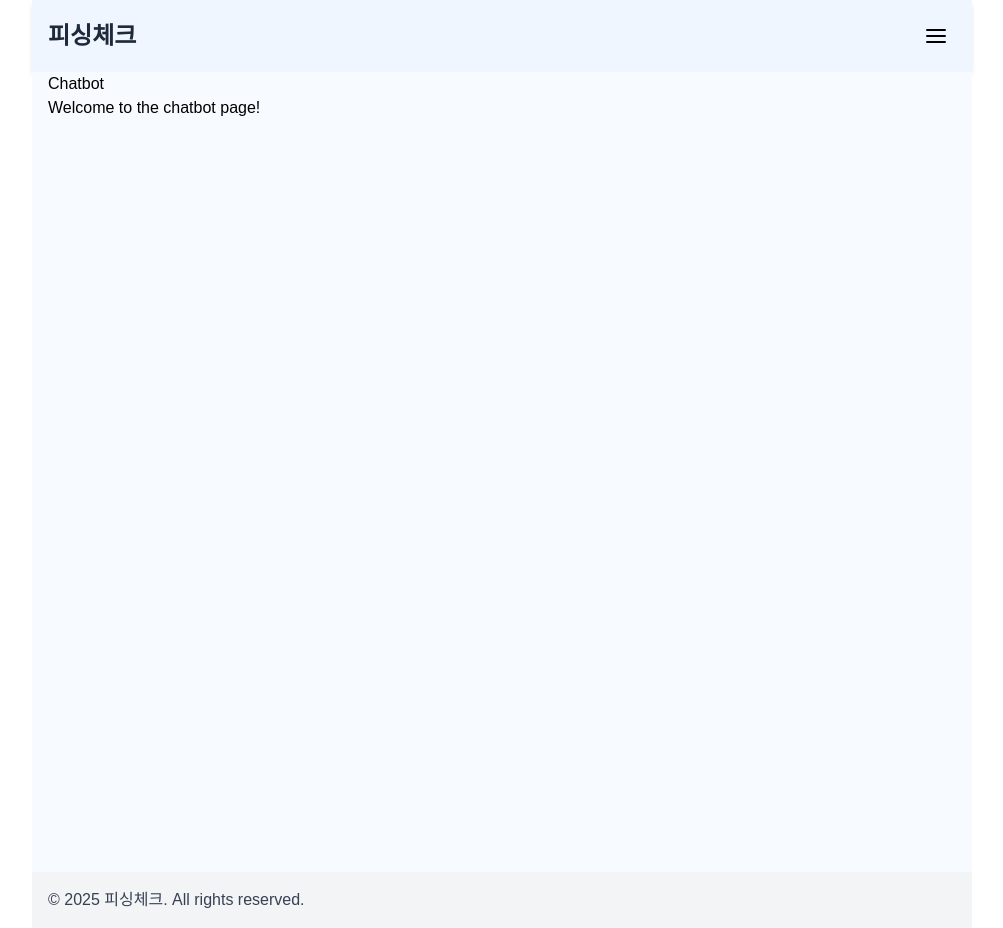
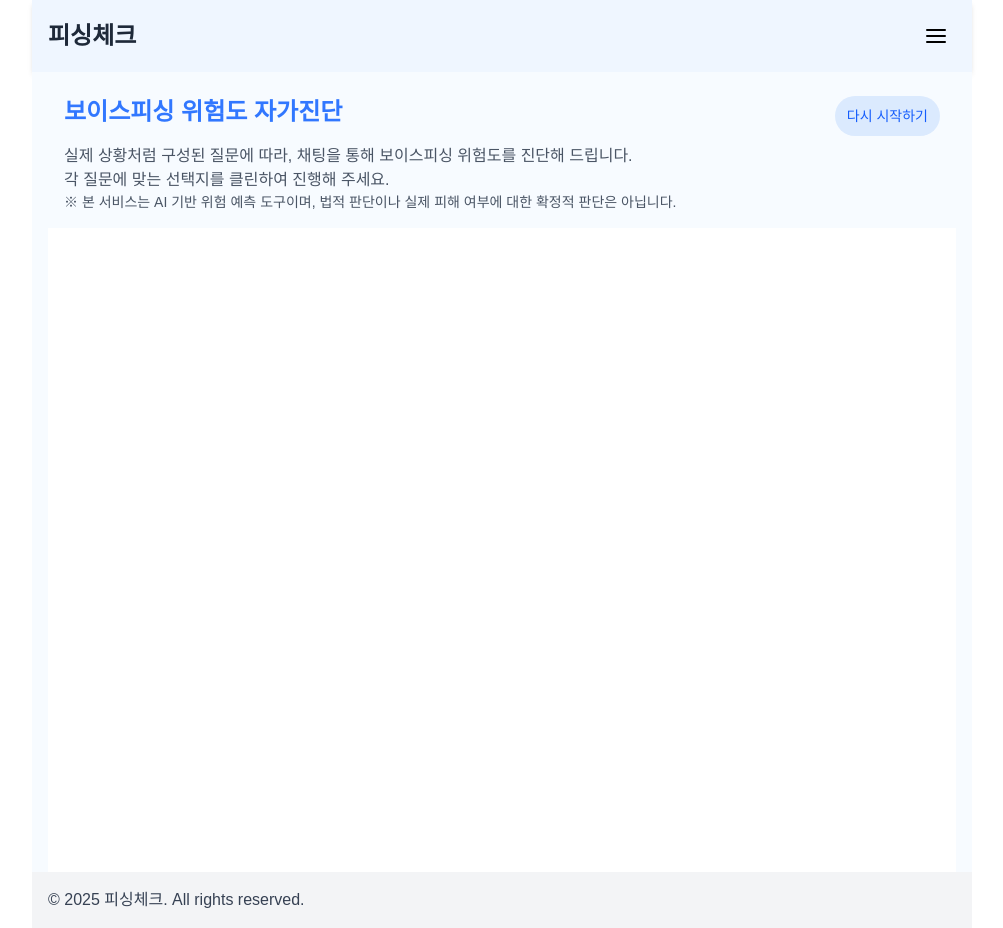
Before and after one commit to Su-Bang-Phishing-Check/Front-Phishing-Check, a Next.js app: page /chatbot in a window 1280 px wide. Shown: the whole page, without its empty margins (138-1141 px from the left). Built offline with nearby package versions, Linux system fonts and the light colour scheme.

Commit message:
feat: 챗봇 작업중

```diff
--- /dev/null
+++ b/src/app/chatbot/components/ChatBotMessage.tsx
@@ -0,0 +1,18 @@
+import Image from 'next/image';
+import React from 'react';
+
+interface ChatBotMessageProps {
+  question: string;
+  option: string[];
+  onSelectOprion: (option: string) => void;
+}
+
+const ChatBotMessage = ({
+  question,
+  options,
+  onSelectOption,
+}: ChatBotMessageProps) => {
+  return <div></div>;
+};
+
+export default ChatBotMessage;
--- /dev/null
+++ b/src/app/chatbot/components/ChatHeader.tsx
@@ -0,0 +1,36 @@
+'use client';
+
+const ChatHeader = () => {
+  return (
+    <div className="flex flex-col w-full p-4">
+      <div className="w-full max-w-[900px] flex justify-between gap-x-6 gap-y-4 py-2">
+        <h1 className="text-2xl font-bold text-left text-[#3177FF]">
+          보이스피싱 위험도 자가진단
+        </h1>
+        <button
+          onClick={() => window.location.reload()}
+          className="text-sm px-3 h-10 py-1.5 rounded-full
+                   bg-blue-100 text-blue-600
+                   hover:bg-blue-200
+                   transition-colors duration-200"
+        >
+          다시 시작하기
+        </button>
+      </div>
+      <div>
+        <p className="text-gray-600 text-sm md:text-base">
+          실제 상황처럼 구성된 질문에 따라,{' '}
+          <br className="md:hidden" />
+          채팅을 통해 보이스피싱 위험도를 진단해 드립니다.
+          <br />각 질문에 맞는 선택지를 클린하여 진행해 주세요.
+        </p>
+        <p className="text-gray-600 text-xs md:text-sm">
+          ※ 본 서비스는 AI 기반 위험 예측 도구이며, 법적 판단이나 실제
+          피해 여부에 대한 확정적 판단은 아닙니다.
+        </p>
+      </div>
+    </div>
+  );
+};
+
+export default ChatHeader;
--- a/src/app/chatbot/page.tsx
+++ b/src/app/chatbot/page.tsx
@@ -1,8 +1,10 @@
+import ChatHeader from './components/ChatHeader';
+
 const ChatbotPage = () => {
   return (
-    <div>
-      <h1>Chatbot</h1>
-      <p>Welcome to the chatbot page!</p>
+    <div className="overflow-hidden flex flex-col items-center justify-center min-h-screen">
+      <ChatHeader />
+      <section className="flex-1 w-full overflow-y-auto p-4 space-y-4 bg-white"></section>
     </div>
   );
 };
```
Also changed, not shown: src/app/chatbot/assets/Bot.png (added), src/app/chatbot/components/ChatMessageList.tsx (added), src/app/chatbot/components/OptionButton.tsx (added), src/app/chatbot/components/OptionList.tsx (added), src/app/chatbot/components/UserMessage.tsx (added).
